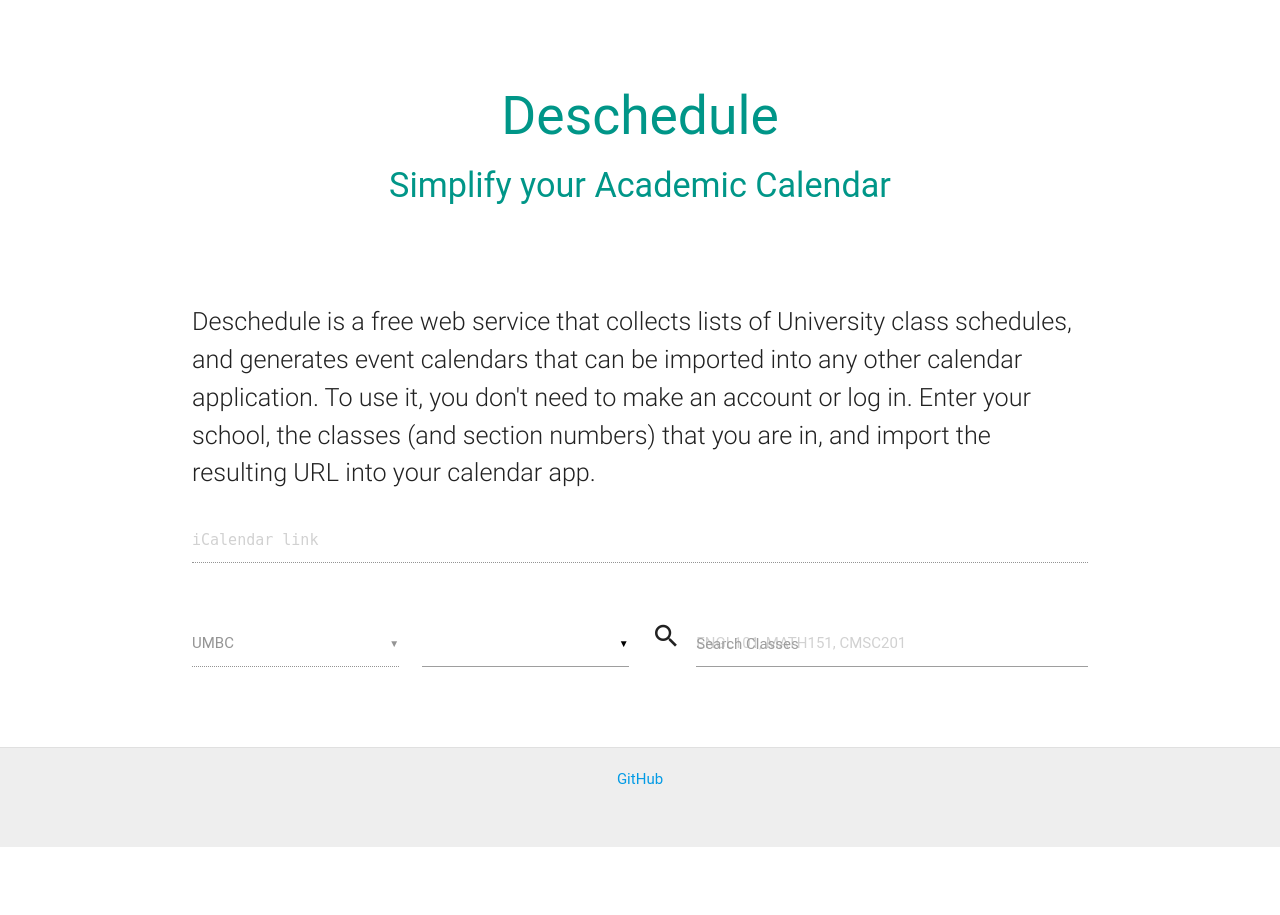
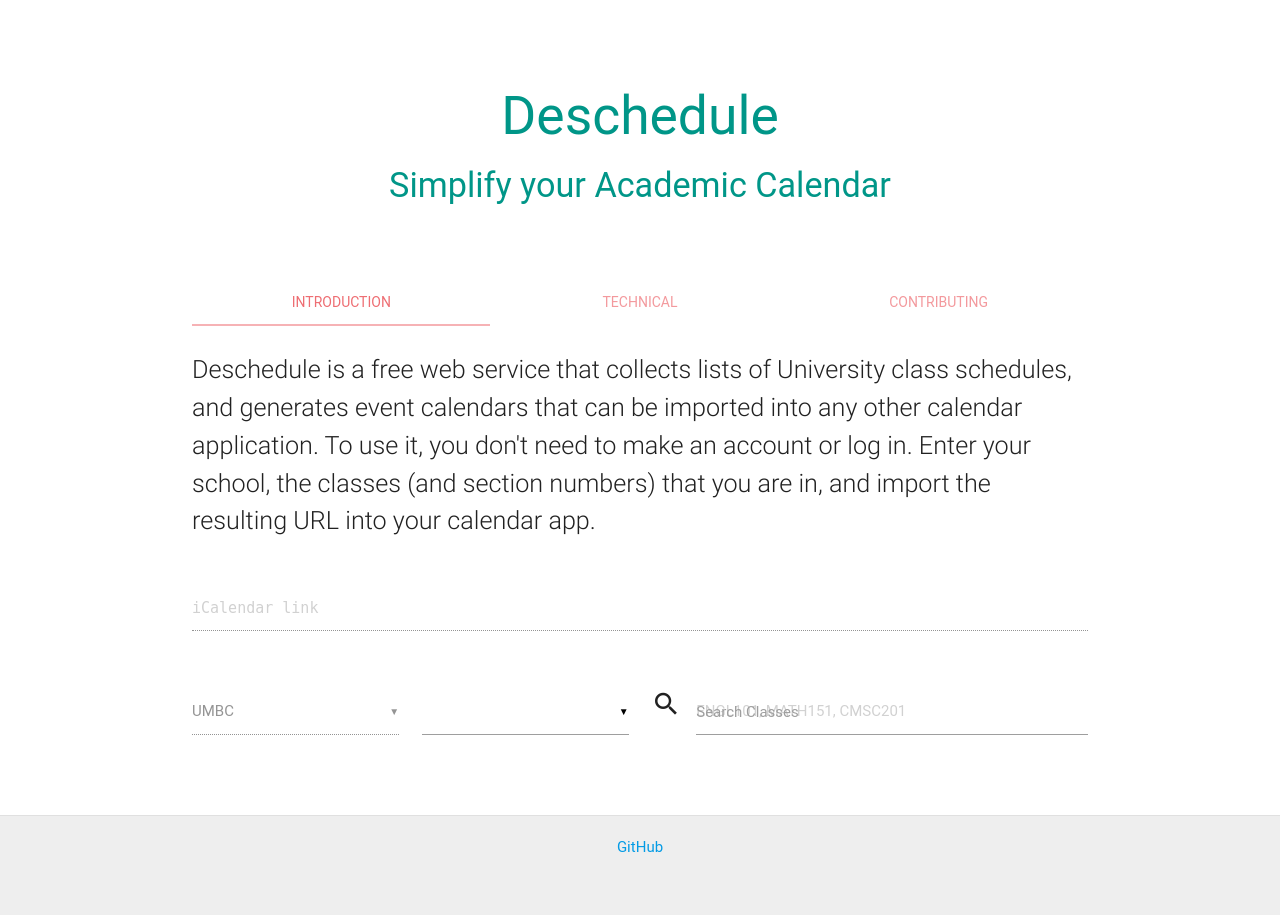
Before and after one commit to seafloormap/deschedule, a Python web app: template app/templates/index.html in a window 1280 px wide. Before the commit the page ends 847 px from the top, so only its background shows below. Run offline with Jinja, Linux system fonts and the light colour scheme; the template is opened without the code that fills it, so the values that code supplies are empty; some libraries are stand-ins or nearby versions; some web fonts are replaced.

Commit message:
Add tabs for additional information
Closes #17

```diff
--- a/app/templates/index.html
+++ b/app/templates/index.html
@@ -12,13 +12,61 @@
   <h4>Simplify your Academic Calendar</h4>
 </div>
 
-<p class="flow-text">
-  Deschedule is a free web service that collects lists of University class
-  schedules, and generates event calendars that can be imported into any other
-  calendar application. To use it, you don't need to make an account or log in.
-  Enter your school, the classes (and section numbers) that you are in, and import
-  the resulting URL into your calendar app.
-</p>
+<div class="row">
+  <div id="tabs" class="col s12">
+    <ul class="tabs">
+      <li class="tab col s4"><a href="#intro">Introduction</a></li>
+      <li class="tab col s4"><a href="#technical">Technical</a></li>
+      <li class="tab col s4"><a href="#contributing">Contributing</a></li>
+    </ul>
+  </div>
+  <div class="col s12">
+    <p id="intro" class="flow-text">
+    Deschedule is a free web service that collects lists of University class schedules, and
+    generates event calendars that can be imported into any other calendar application. To use it,
+    you don't need to make an account or log in. Enter your school, the classes (and section
+    numbers) that you are in, and import the resulting URL into your calendar app.
+    </p>
+    <div id="technical" class="flow-text">
+      <p>
+      In general, Deschedule is a calendar generator. It builds complete event calendars for a
+      single academic semester in
+      <a href="https://en.wikipedia.org/wiki/ICalendar">iCalendar</a>
+      format, using a list of class sections. Data for these sections is collected and entered
+      by users, and once entered, is usable by anyone.
+      </p>
+      <p>
+      Deschedule is written in
+      <a href="https://www.python.org/">Python 3</a>
+      using the web framework
+      <a href="http://flask.pocoo.org/">Flask</a>.
+      All functions are performed by interacting with the
+      <a href="api/">API</a> using <a href="https://jquery.com">JQuery</a>.
+      This page acts as a single-page application for interfacing with the API.
+      <p>
+      <p>
+      Deschedule is open source and
+      <a href="http://choosealicense.com/licenses/gpl-3.0/">GPLv3</a>
+      licensed. To look at the source code, to report a bug, or to contribute, please see
+      <a onclick="$('#tabs a[href=&quot;#contributing&quot;]').click();" href="#contributing">Contributing</a>.
+      </p>
+    </div>
+    <div id="contributing" class="flow-text">
+      <p>
+      Deschedule is an open source project. Anyone can contribute, and anyone can use it or
+      host a copy for free and with no restrictions. It is
+      <a href="http://choosealicense.com/licenses/gpl-3.0/">GPLv3</a>
+      licensed. Contributions and bug reports are highly appreciated!
+      </p>
+      <p>
+      The complete source code is hosted on
+      <a href="https://github.com/alexander-bauer/deschedule">GitHub</a>,
+      as is the
+      <a href="https://github.com/alexander-bauer/deschedule/issues">issue tracker</a>.
+      </p>
+    </div>
+  </div>
+</div>
 
 <ul id="sections-selected"></ul>
 
```
